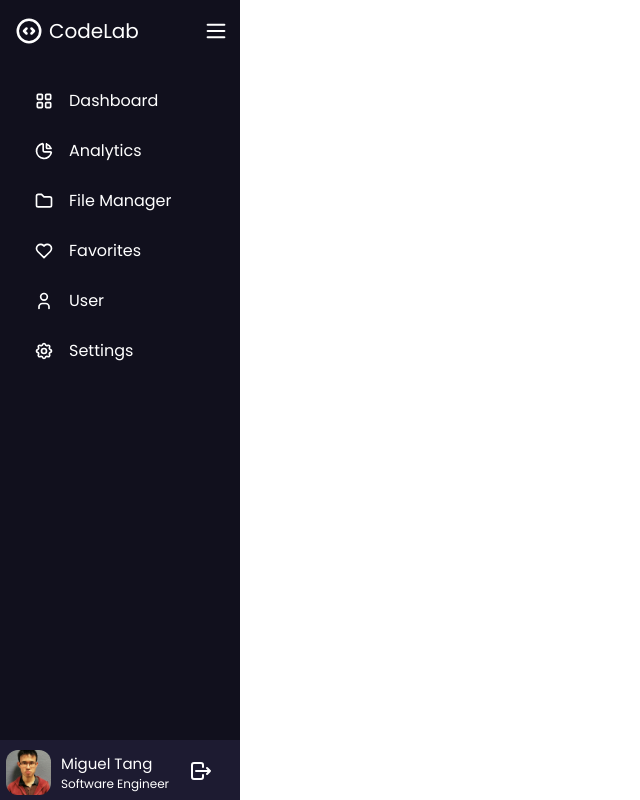
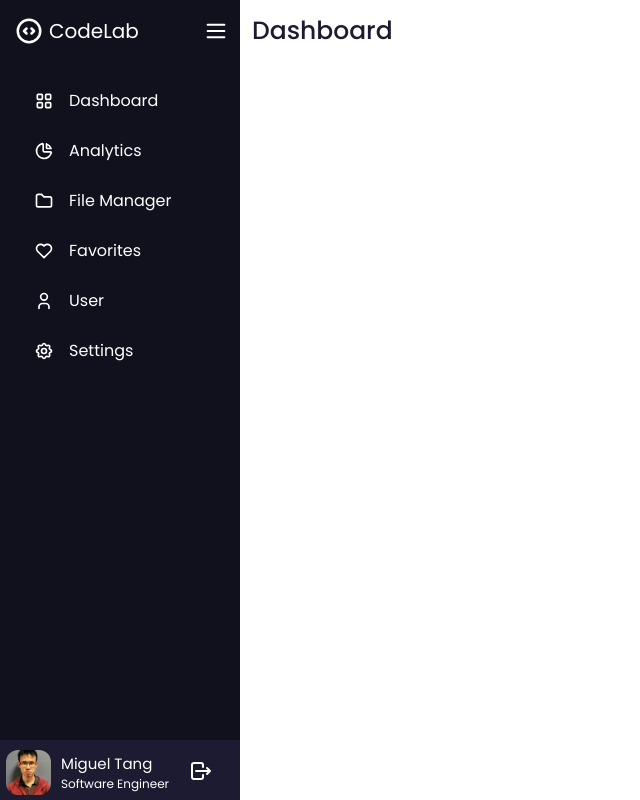
Before and after one commit to Mike5801/ReactProjects, a React (Create React App) app in the folder myself/: page / in a window 1280 px wide. Shown: the whole page, without its empty margins (0-640 px from the left). Built offline with nearby package versions, Linux system fonts and the light colour scheme.

Commit message:
add title for routes

```diff
--- a/myself/src/App.css
+++ b/myself/src/App.css
@@ -11,4 +11,17 @@ body {
   min-height: 100vh;
   width: 100%;
   overflow: hidden;
+}
+
+.page-content {
+  position: absolute;
+  height: 100%;
+  width: calc(100% - 240px);
+  left: 240px;
+}
+.page-content .page-title {
+  font-size: 25px;
+  font-weight: 500;
+  color: #1d1b31;
+  margin: 12px;
 }/*# sourceMappingURL=App.css.map */
--- a/myself/src/App.scss
+++ b/myself/src/App.scss
@@ -13,3 +13,17 @@ body {
     width: 100%;
     overflow:hidden;
 }
+
+.page-content {
+    position: absolute;
+    height: 100%;
+    width: calc(100% - 240px);
+    left: 240px;
+
+    .page-title {
+        font-size: 25px;
+        font-weight: 500;
+        color: #1d1b31;
+        margin: 12px;
+    }
+}
--- a/myself/src/components/side-navbar-element/side-navbar-element.styles.css
+++ b/myself/src/components/side-navbar-element/side-navbar-element.styles.css
@@ -13,7 +13,7 @@
   line-height: 50px;
   text-align: center;
 }
-.nav-list-element a {
+.nav-list-element .link-element {
   color: #fff;
   display: flex;
   align-items: center;
@@ -21,7 +21,7 @@
   transition: all 0.4s ease;
   border-radius: 12px;
 }
-.nav-list-element a:hover {
+.nav-list-element .link-element:hover {
   color: #11101d;
   background: #fff;
 }/*# sourceMappingURL=side-navbar-element.styles.css.map */
--- a/myself/src/routes/analytics/analytics.component.jsx
+++ b/myself/src/routes/analytics/analytics.component.jsx
@@ -1,8 +1,8 @@
 
 const Analytics = () => {
     return(
-        <div>
-            <h1>Analytics</h1>
+        <div className="page-content">
+            <div className="page-title">Analytics</div>
         </div>
     );
 }
--- a/myself/src/routes/dashboard/dashboard.component.jsx
+++ b/myself/src/routes/dashboard/dashboard.component.jsx
@@ -1,8 +1,8 @@
 
 const Dashboard = () => {
     return(
-        <div>
-            <h1>Dashboard</h1>
+        <div className="page-content">
+            <div className="page-title">Dashboard</div>
         </div>
     );
 }
--- a/myself/src/routes/file-manager/file-manager.component.jsx
+++ b/myself/src/routes/file-manager/file-manager.component.jsx
@@ -1,8 +1,8 @@
 
 const FileManager = () => {
     return(
-        <div>
-            <h1>File Manager</h1>
+        <div className="page-content">
+            <div className="page-title">File Manager</div>
         </div>
     );
 }
--- a/myself/src/routes/saved/saved.component.jsx
+++ b/myself/src/routes/saved/saved.component.jsx
@@ -1,8 +1,8 @@
 
 const Favorites = () => {
     return(
-        <div>
-            <h1>Favorites</h1>
+        <div className="page-content">
+            <div className="page-title">Favorites</div>
         </div>
     );
 }
--- a/myself/src/routes/settings/settings.component.jsx
+++ b/myself/src/routes/settings/settings.component.jsx
@@ -1,8 +1,8 @@
 
 const Settings = () => {
     return(
-        <div>
-            <h1>Settings</h1>
+        <div className="page-content">
+            <div className="page-title">Settings</div>
         </div>
     );
 }
--- a/myself/src/routes/user/user.component.jsx
+++ b/myself/src/routes/user/user.component.jsx
@@ -1,8 +1,8 @@
 
 const User = () => {
     return(
-        <div>
-            <h1>User</h1>
+        <div className="page-content">
+            <div className="page-title">User</div>
         </div>
     );
 }
```
Also changed, not shown: 1 other file (tests, documents, lock files or other folders).
